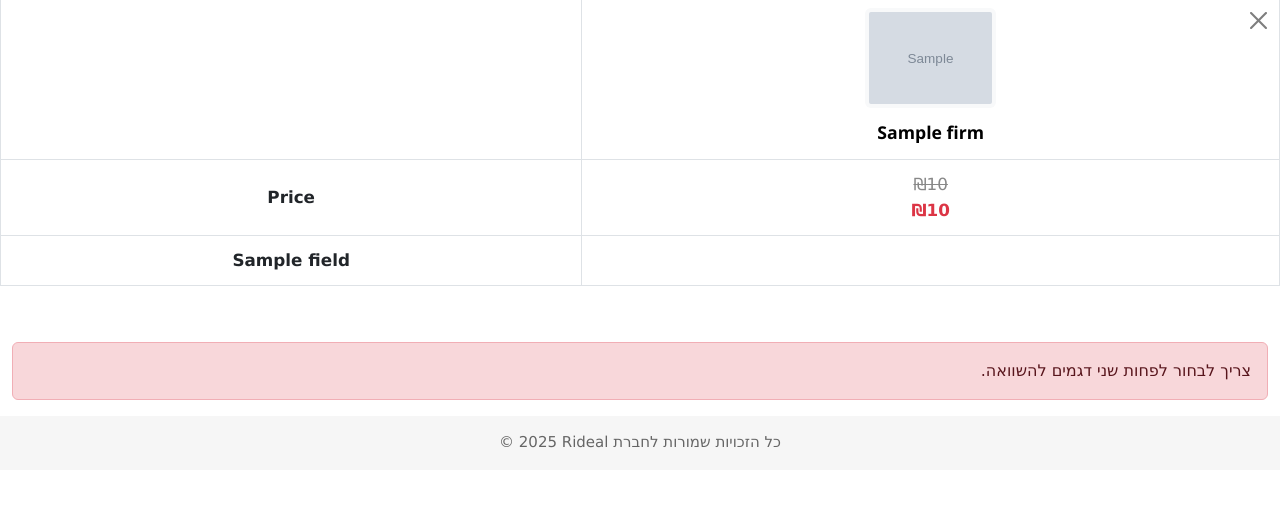
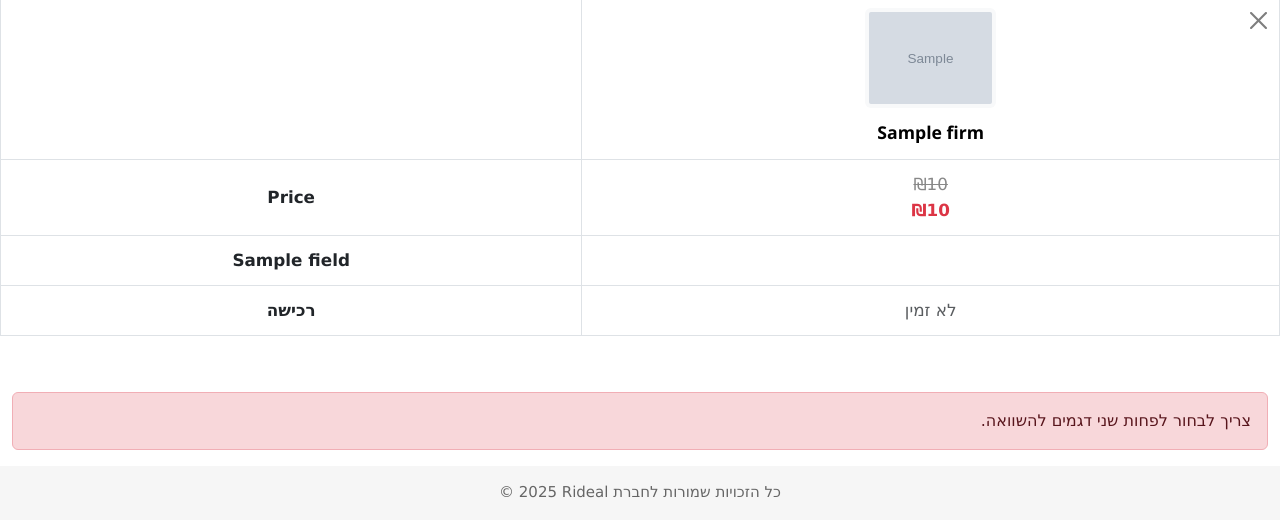
Before and after one commit to RomanCheprack/emtb, a Flask app: template templates/compare_bikes.html in a window 1280 px wide. Shown: the part 408-928 px from the top of the page. Before the commit the page ends 856 px from the top, so only its background shows below. Run offline with Flask 3, Linux system fonts and the light colour scheme; the template is opened without the code that fills it: most values are stand-ins (such as "Sample title", 1, 10 or a date in 2020); grey boxes marked "Sample" are stand-in pictures; some libraries are stand-ins or nearby versions.

Commit message:
added purchase buttton in teh comapre_bikes table

```diff
--- a/static/js/bikes.js
+++ b/static/js/bikes.js
@@ -144,7 +144,7 @@ document.addEventListener("DOMContentLoaded", () => {
                                 <h6 class="card-text-price">
                                    ${bike.Disc_price && bike.Disc_price !== "#N/A"
                                         ? `<span style="text-decoration: line-through; color: #888;">₪${bike.Price}</span>
-                                        <span class="text-danger fw-bold ms-2">${bike.Disc_price}</span>`
+                                        <span class="text-danger fw-bold ms-2">₪${bike.Disc_price}</span>`
                                    : `₪${bike.Price}`}
 
                                 </h6>
--- a/templates/compare_bikes.html
+++ b/templates/compare_bikes.html
@@ -98,6 +98,20 @@
                 {% endfor %}
             </tr>
             {% endfor %}
+            <tr>
+                <th style="min-width: 150px; background: #fff;">רכישה</th>
+                {% for bike in bikes %}
+                <td>
+                    {% if bike['Product URL'] %}
+                        <a href="{{ bike['Product URL'] }}" target="_blank" rel="noopener" class="btn btn-success" style="font-weight:600;">
+                            רכישה
+                        </a>
+                    {% else %}
+                        <span class="text-muted">לא זמין</span>
+                    {% endif %}
+                </td>
+                {% endfor %}
+            </tr>
         </tbody>
 
     </table>
```
